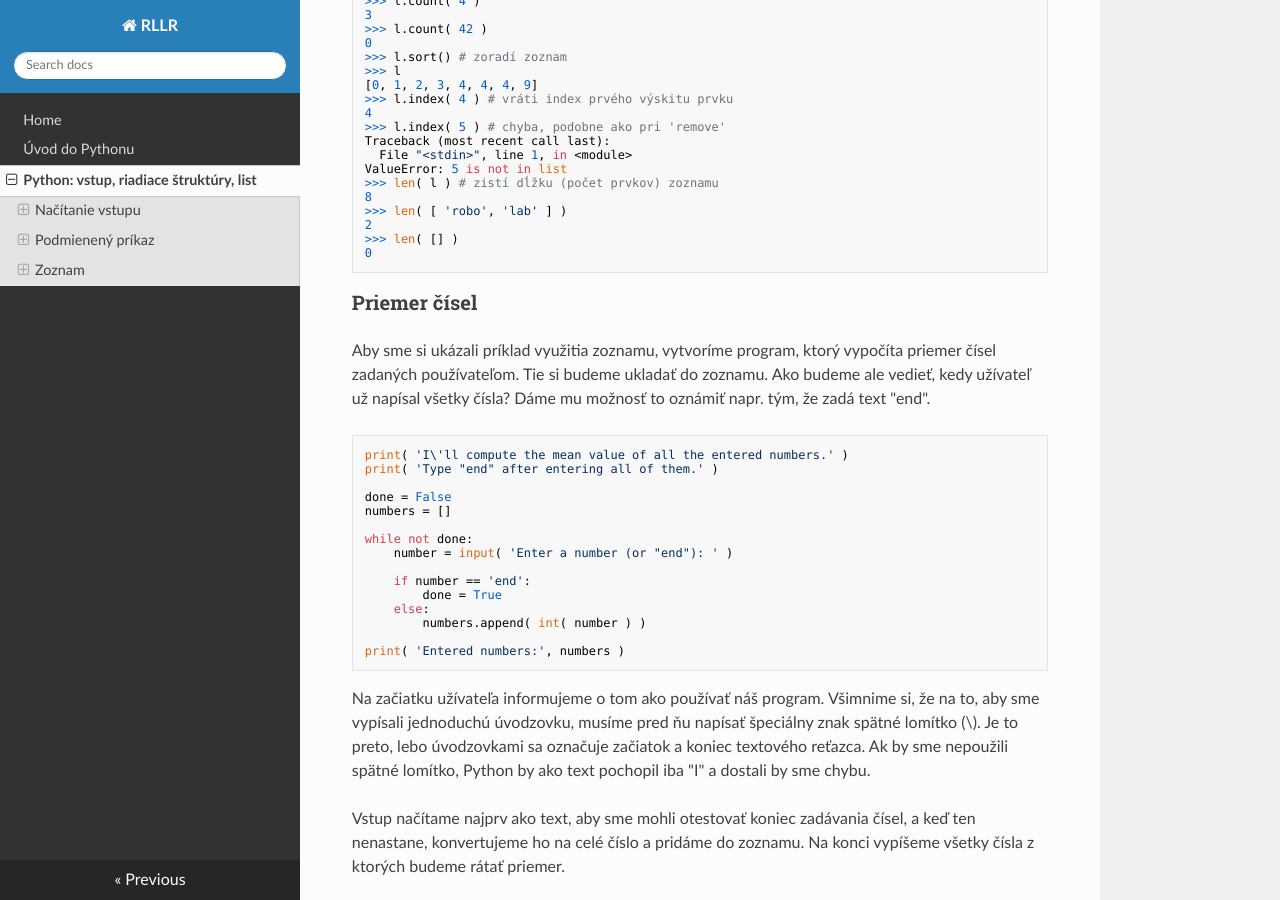
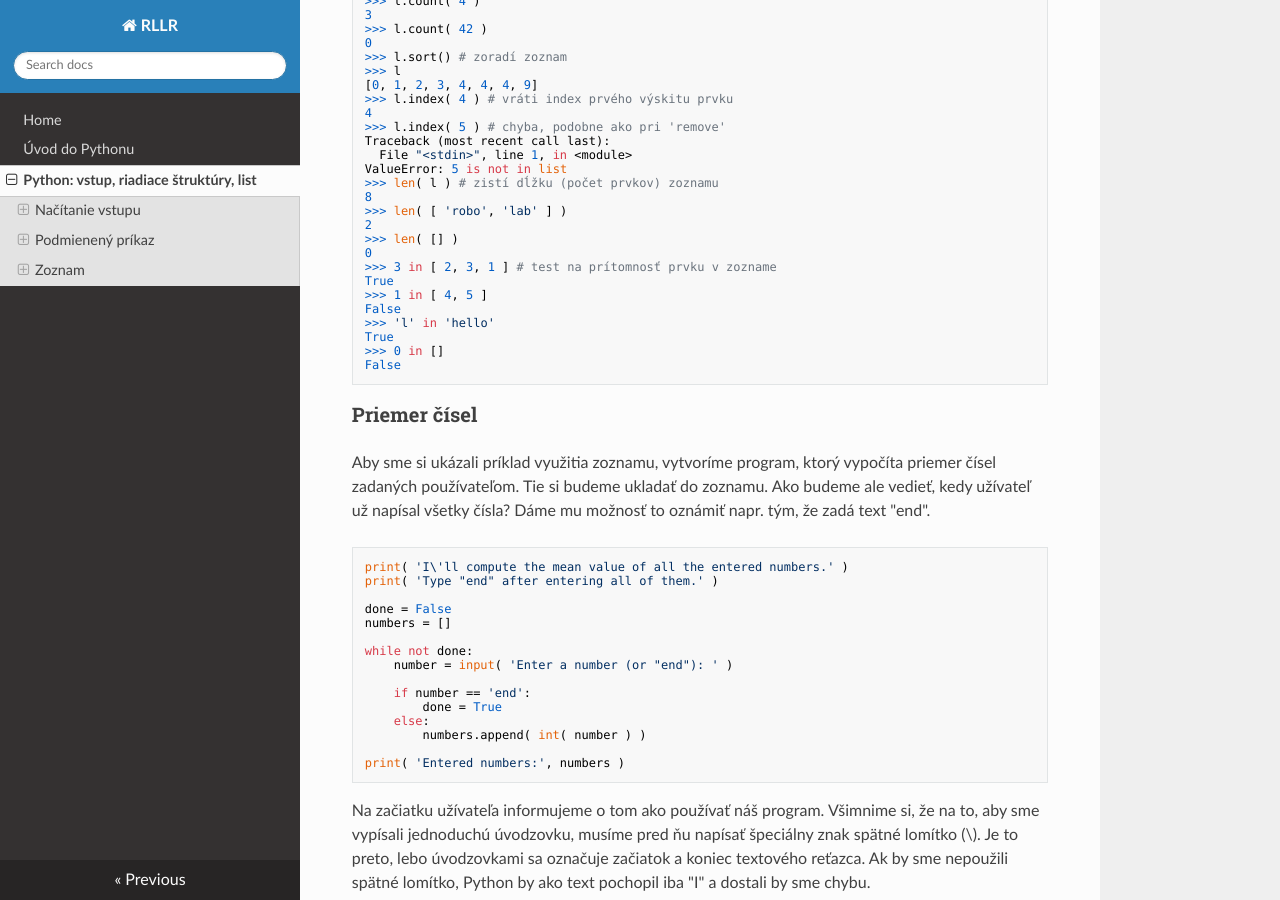
Before and after one commit to xlcteam/RLLR, an MkDocs documentation site: the page built from docs/02.md, in a window 1280 px wide and 900 px high, scrolled down 9955 px. Built offline with MkDocs 1.6.1, drawn with Linux system fonts in a browser that asks for light colours; nearby versions of some CDN libraries.

Commit message:
Add 'in' operator into the 2nd lecture

````diff
--- a/docs/02.md
+++ b/docs/02.md
@@ -569,6 +569,14 @@ ValueError: 5 is not in list
 2
 >>> len( [] )
 0
+>>> 3 in [ 2, 3, 1 ] # test na prítomnosť prvku v zozname
+True
+>>> 1 in [ 4, 5 ]
+False
+>>> 'l' in 'hello'
+True
+>>> 0 in []
+False
 ```
 
 ### Priemer čísel
````
